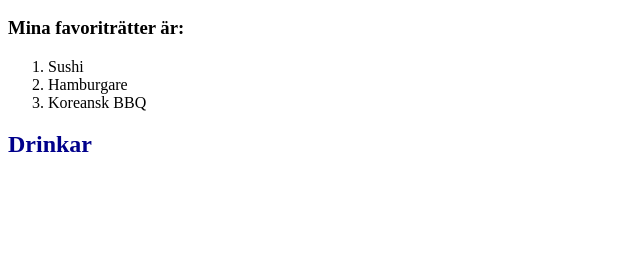
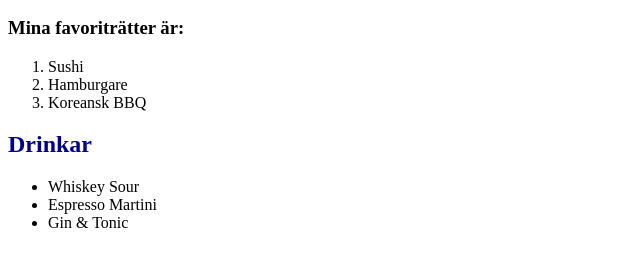
Before and after one commit to HenkeOlsson/Chunks_uppgifter, a plain HTML site: page index.html in a window 1280 px wide. Shown: the part 110-376 px from the top of the page, without its empty margins (0-640 px from the left). Drawn offline with Linux system fonts and the light colour scheme.

Commit message:
Added some more content

```diff
--- a/index.html
+++ b/index.html
@@ -15,6 +15,12 @@
             <li>Koreansk BBQ</li>
         </ol>
 
+
         <h2 style="color:darkblue">Drinkar</h2>
+        <ul>
+            <li>Whiskey Sour</li>
+            <li>Espresso Martini</li>
+            <li>Gin & Tonic</li>
+        </ul>
     </body>
 </html>
```
